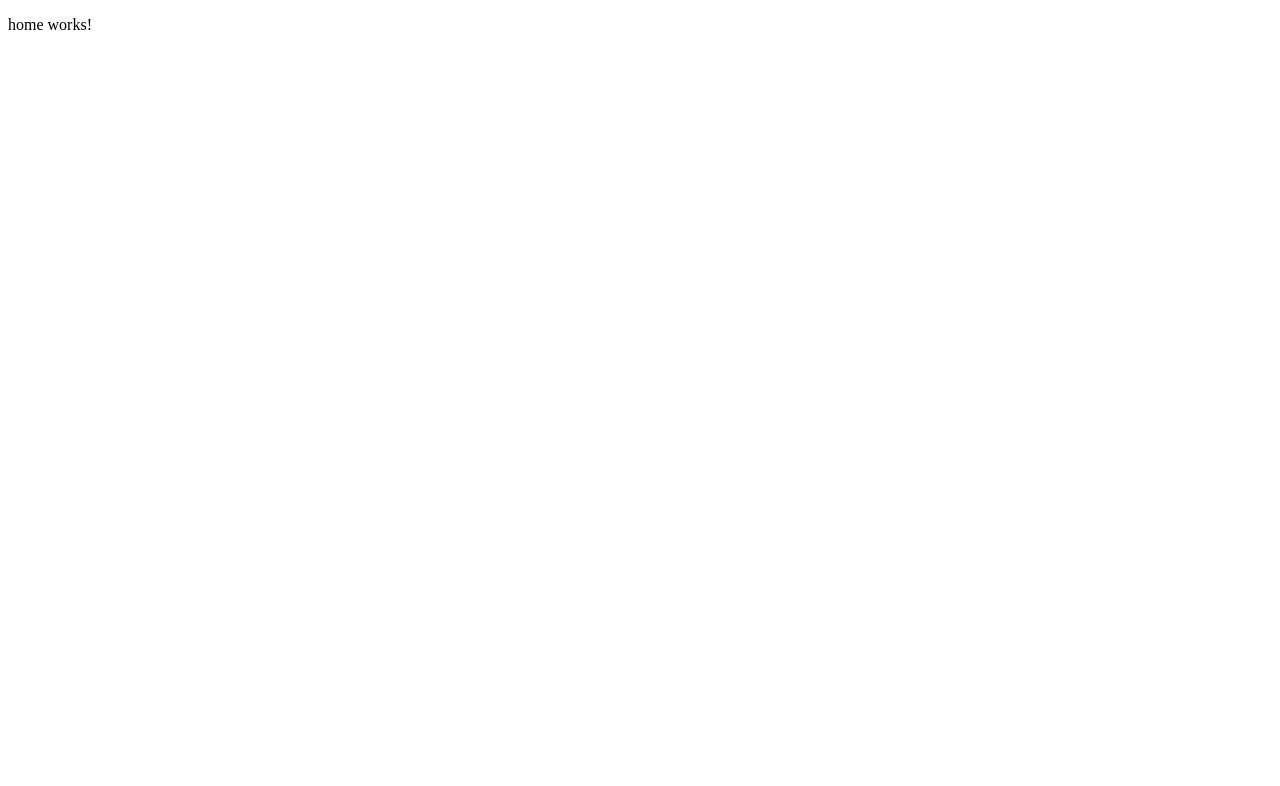
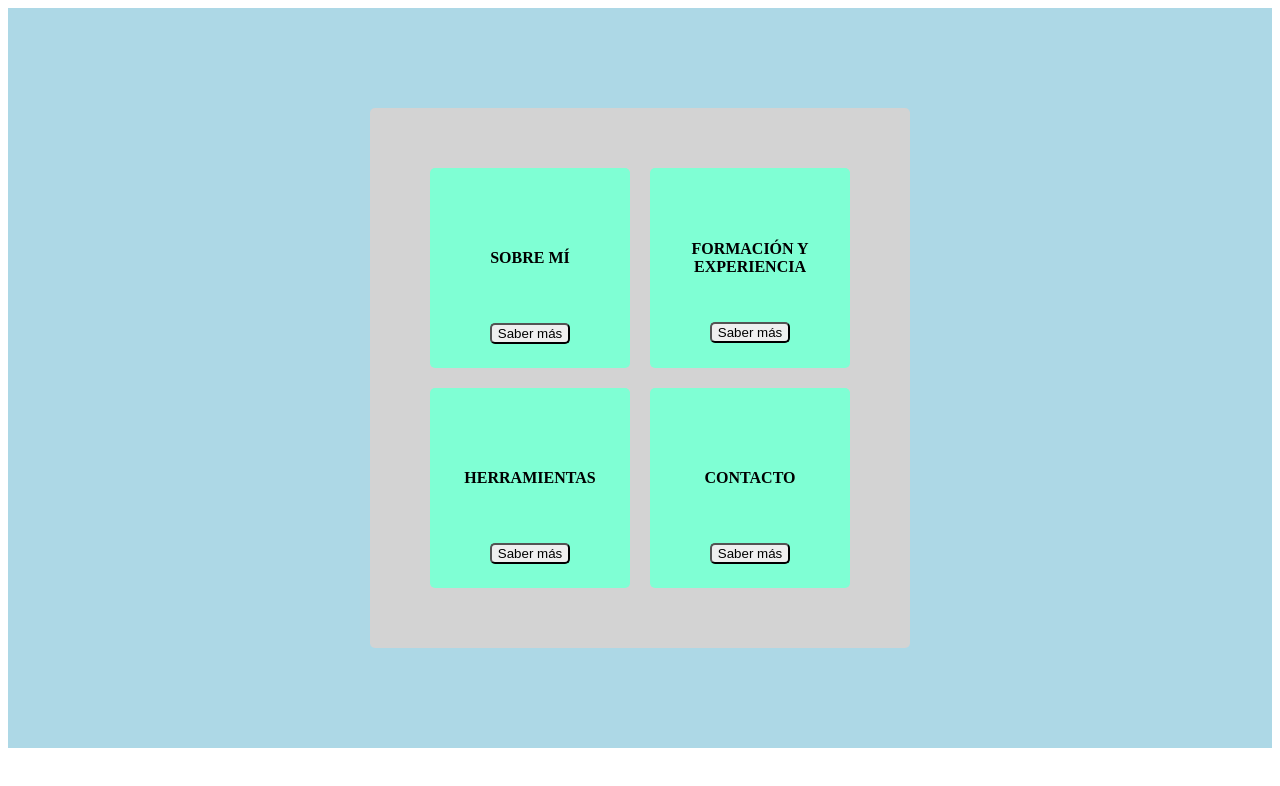
Before and after one commit to lruimart/portfolio, an Angular app: page / in a window 1280 px wide. Shown: the top 786 px of the page. Built offline with nearby package versions, Linux system fonts and the light colour scheme.

Commit message:
Structured and styled HomeComponent

```diff
--- a/src/app/pages/home/home.component.html
+++ b/src/app/pages/home/home.component.html
@@ -1 +1,30 @@
-<p>home works!</p>
+<div class="container">
+    <div class="background_container">
+        <!-- <img class="background_img" src="../../../assets/img/watercolor03.jpg"> -->
+        <div class="profile_container">
+
+        </div>
+        <div class="options_container">
+            <div class="first_options_cont">
+                <div class="about_me_cont">
+                    <p class="about_me_txt">SOBRE MÍ</p>
+                    <button class="about_me_btn">Saber más</button>
+                </div>
+                <div class="experience_cont">
+                    <p class="experience_txt">FORMACIÓN Y EXPERIENCIA</p>
+                    <button class="experience_btn">Saber más</button>
+                </div>
+            </div>
+            <div class="second_options_cont">
+                <div class="skills_cont">
+                    <p class="skills_txt">HERRAMIENTAS</p>
+                    <button class="skills_btn">Saber más</button>
+                </div>
+                <div class="contact_cont">
+                    <p class="contact_txt">CONTACTO</p>
+                    <button class="contact_btn">Saber más</button>
+                </div>
+            </div>
+        </div>
+    </div>
+</div>
--- a/src/app/pages/home/home.component.scss
+++ b/src/app/pages/home/home.component.scss
@@ -0,0 +1,72 @@
+.container {
+    background-color: lightblue;
+    width: 100%;
+    height: 100%;
+    display: flex;
+    justify-content: center;
+    align-items: center;
+}
+
+.options_container {
+    display: flex;
+    flex-direction: column;
+    align-items: center;
+    justify-content: center;
+    background-color: lightgrey;
+    width: 500px;
+    height: 500px;
+    border-radius: 5px;
+    margin: 100px;
+    padding: 20px;
+}
+
+.first_options_cont, .second_options_cont {
+    display: flex;
+    align-items: center;
+    justify-content: center;
+    width: auto;
+    height: auto;
+}
+
+.about_me_cont, .experience_cont, .skills_cont, .contact_cont {
+    display: flex;
+    flex-direction: column;
+    justify-content: center;
+    align-items: center;
+    width: 200px;
+    height: 200px;
+    background-color: aquamarine;
+    border-radius: 5px;
+    margin: 10px;
+    transition: transform 0.3s ease;
+}
+
+.about_me_cont:hover, .experience_cont:hover, .skills_cont:hover, .contact_cont:hover {
+    transform: scale(1.1);
+}
+
+.about_me_txt, .skills_txt, .contact_txt {
+    font-weight: bold;
+    text-align: center;
+    padding: 20%;
+}
+
+.experience_txt {
+    font-weight: bold;
+    text-align: center;
+    padding: 15%;
+}
+
+.about_me_btn, .experience_btn, .skills_btn, .contact_btn {
+    display: flex;
+    justify-content: end;
+    align-items: end;
+    cursor: pointer;
+    border-radius: 5px;
+    transition-duration:0.3s
+}
+
+.about_me_btn:hover, .experience_btn:hover, .skills_btn:hover, .contact_btn:hover {
+    background-color: purple;
+    color: white;
+}
```
